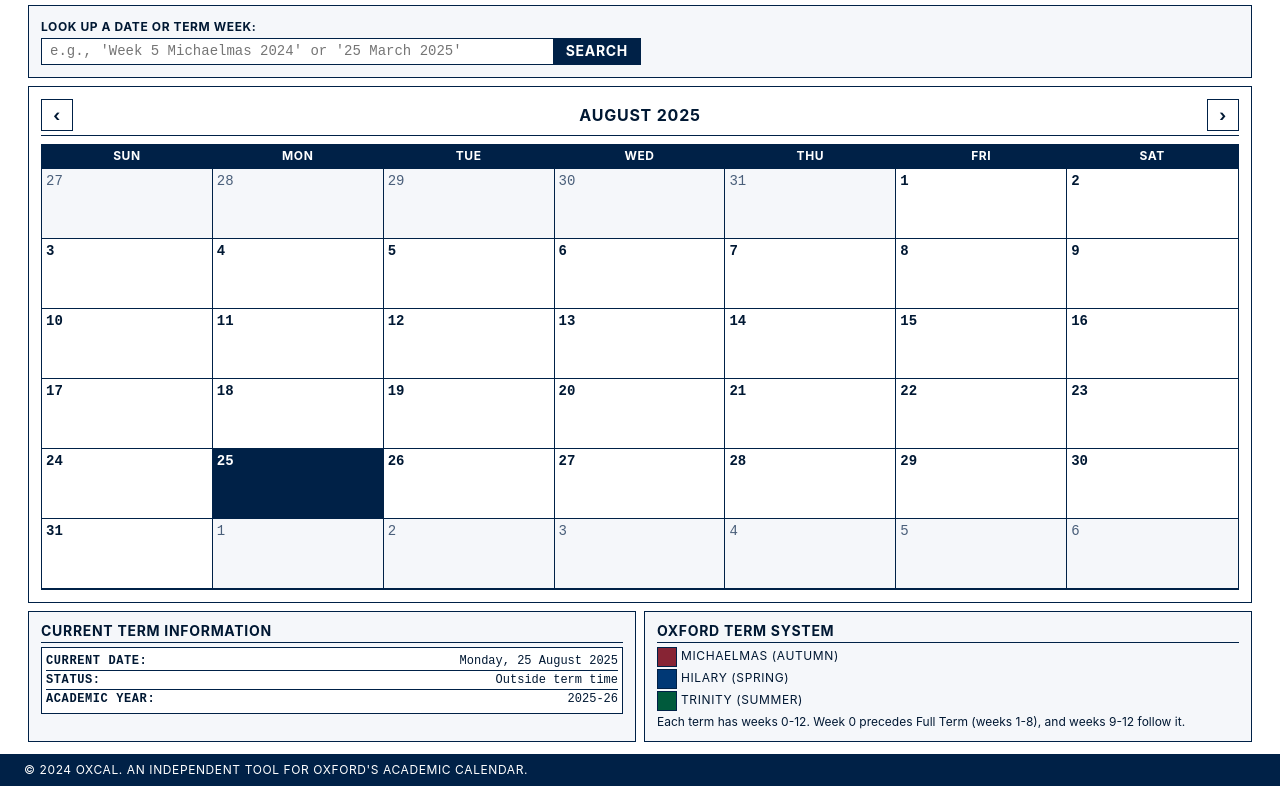
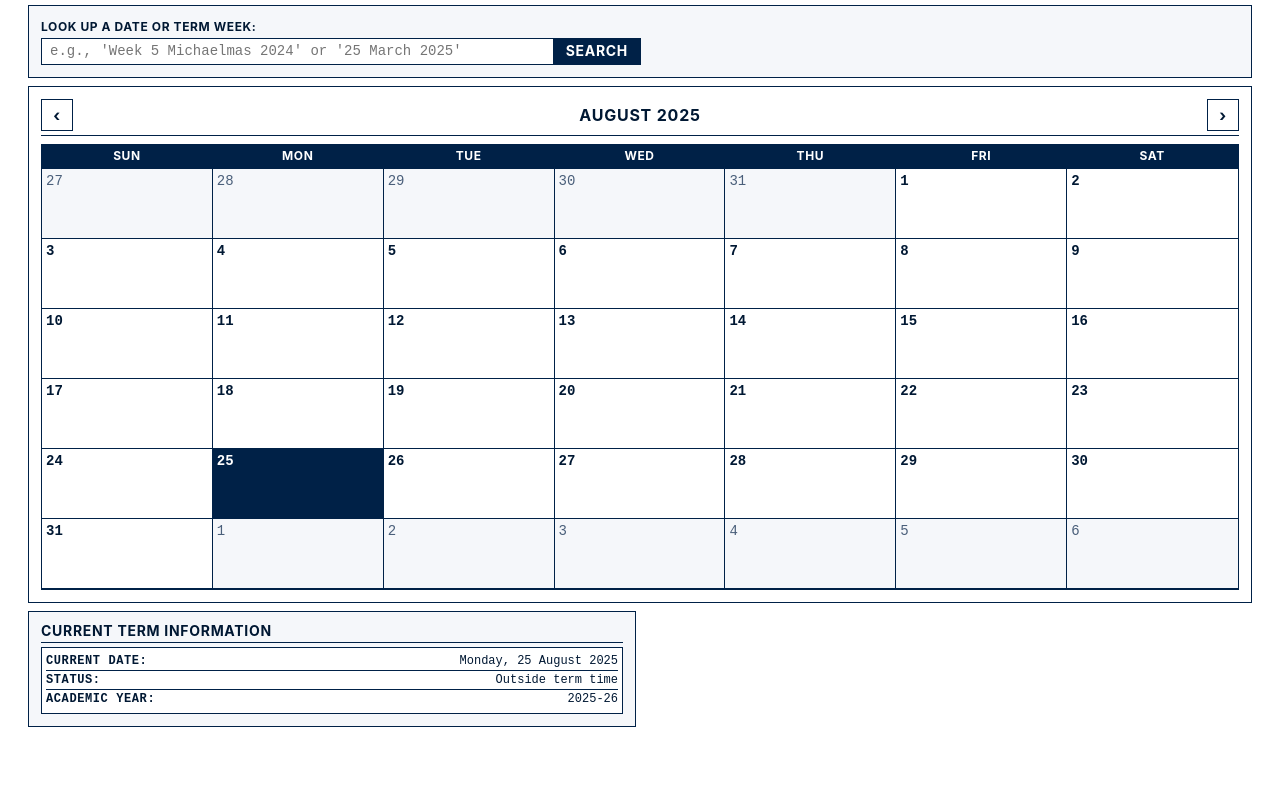
Before and after one commit to raphael-milliere/oxcal, a website built with Vite: page index.html in a window 1280 px wide. Shown: the part 63-849 px from the top of the page. After the commit the page ends 802 px from the top, so only its background shows below. Built offline with nearby package versions, Linux system fonts and the light colour scheme.

Commit message:
Remove Oxford Term System card and footer

```diff
--- a/index.html
+++ b/index.html
@@ -115,38 +115,10 @@
           </div>
         </div>
 
-        <div class="info-container">
-          <h3>Oxford Term System</h3>
-          <div class="term-legend">
-            <div class="legend-item">
-              <span class="legend-color michaelmas"></span>
-              <span>Michaelmas (Autumn)</span>
-            </div>
-            <div class="legend-item">
-              <span class="legend-color hilary"></span>
-              <span>Hilary (Spring)</span>
-            </div>
-            <div class="legend-item">
-              <span class="legend-color trinity"></span>
-              <span>Trinity (Summer)</span>
-            </div>
-          </div>
-          <p class="info-text">
-            Each term has weeks 0-12. Week 0 precedes Full Term (weeks 1-8),
-            and weeks 9-12 follow it.
-          </p>
-        </div>
       </section>
 
     </div>
   </main>
-
-  <!-- Footer -->
-  <footer class="app-footer" role="contentinfo">
-    <div class="container">
-      <p>© 2024 OxCal. An independent tool for Oxford's academic calendar.</p>
-    </div>
-  </footer>
 
   <!-- Loading State -->
   <div id="loading" class="loading-overlay" aria-hidden="true">
--- a/src/css/layout.css
+++ b/src/css/layout.css
@@ -101,24 +101,6 @@
 .app-main {
   flex: 1;
   padding: var(--spacing-md);
-}
-
-/* App Footer - Single line, minimal */
-.app-footer {
-  background-color: var(--color-primary);
-  color: white;
-  padding: var(--spacing-sm) var(--spacing-md);
-  border-top: var(--border-width) solid var(--color-primary);
-  height: 32px;
-  display: flex;
-  align-items: center;
-}
-
-.app-footer p {
-  margin: 0;
-  font-size: var(--font-size-sm);
-  text-transform: uppercase;
-  letter-spacing: 0.05em;
 }
 
 /* Search Section - Compact single line */
@@ -411,7 +393,6 @@
 /* Print styles - Maximum density */
 @media print {
   .app-header,
-  .app-footer,
   .search-section,
   .nav-button,
   .theme-toggle {
```
